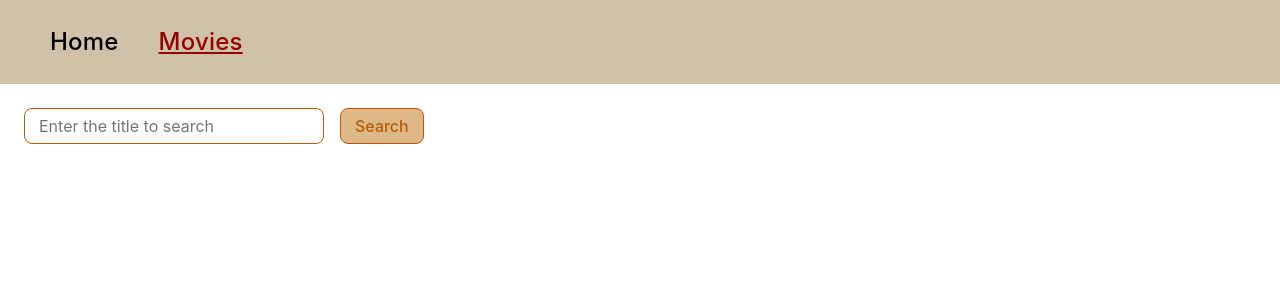
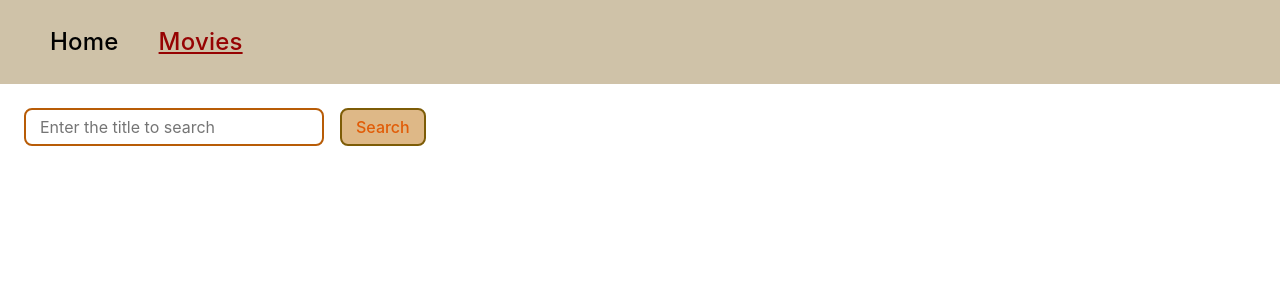
Before and after one commit to user5674226789/goit-react-hw-05, a React (Vite) app: page /movies in a window 1280 px wide. In both pictures the pointer is over the button "Search". Shown: the top 300 px of the page. Built offline with nearby package versions, Linux system fonts and the light colour scheme.

Commit message:
Update SearchBar.module.css

```diff
--- a/src/components/SearchBar/SearchBar.module.css
+++ b/src/components/SearchBar/SearchBar.module.css
@@ -8,7 +8,7 @@
   margin-right: 16px;
   width: 300px;
   outline: none;
-  border: 1px solid black;
+  border: 2px solid black;
   border-radius: 8px;
 }
 .input:focus {
@@ -21,14 +21,14 @@
   padding: 8px 14px;
   background-color: white;
   outline: none;
-  border: 1px solid black;
+  border: 2px solid black;
   border-radius: 8px;
   cursor: pointer;
 }
 
 .btn:hover,
 .btn:focus {
-  color: rgb(184, 92, 7);
+  color: rgb(225, 92, 7);
   background-color: burlywood;
-  border-color: rgb(184, 92, 7);
+  border-color: rgb(125, 92, 7);
 }
```
